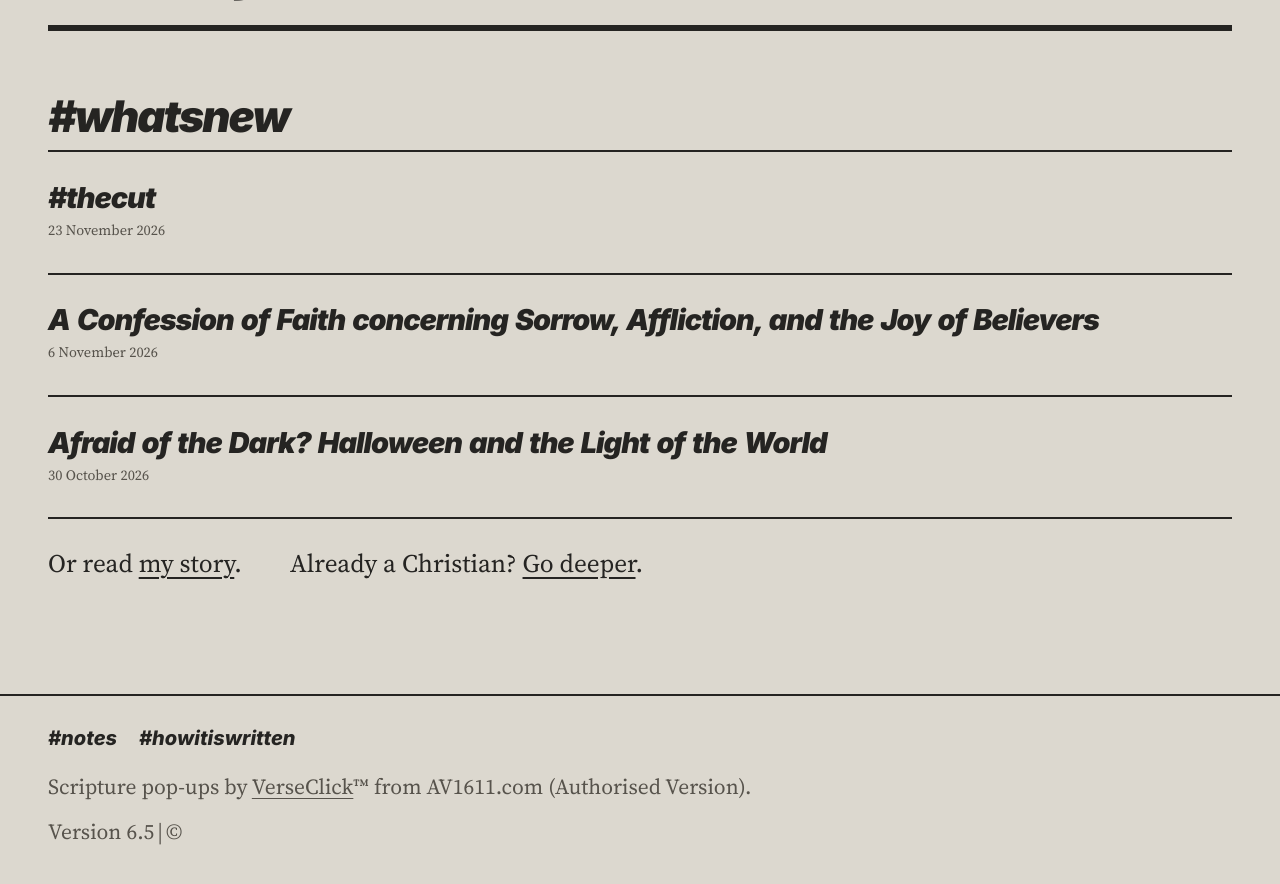
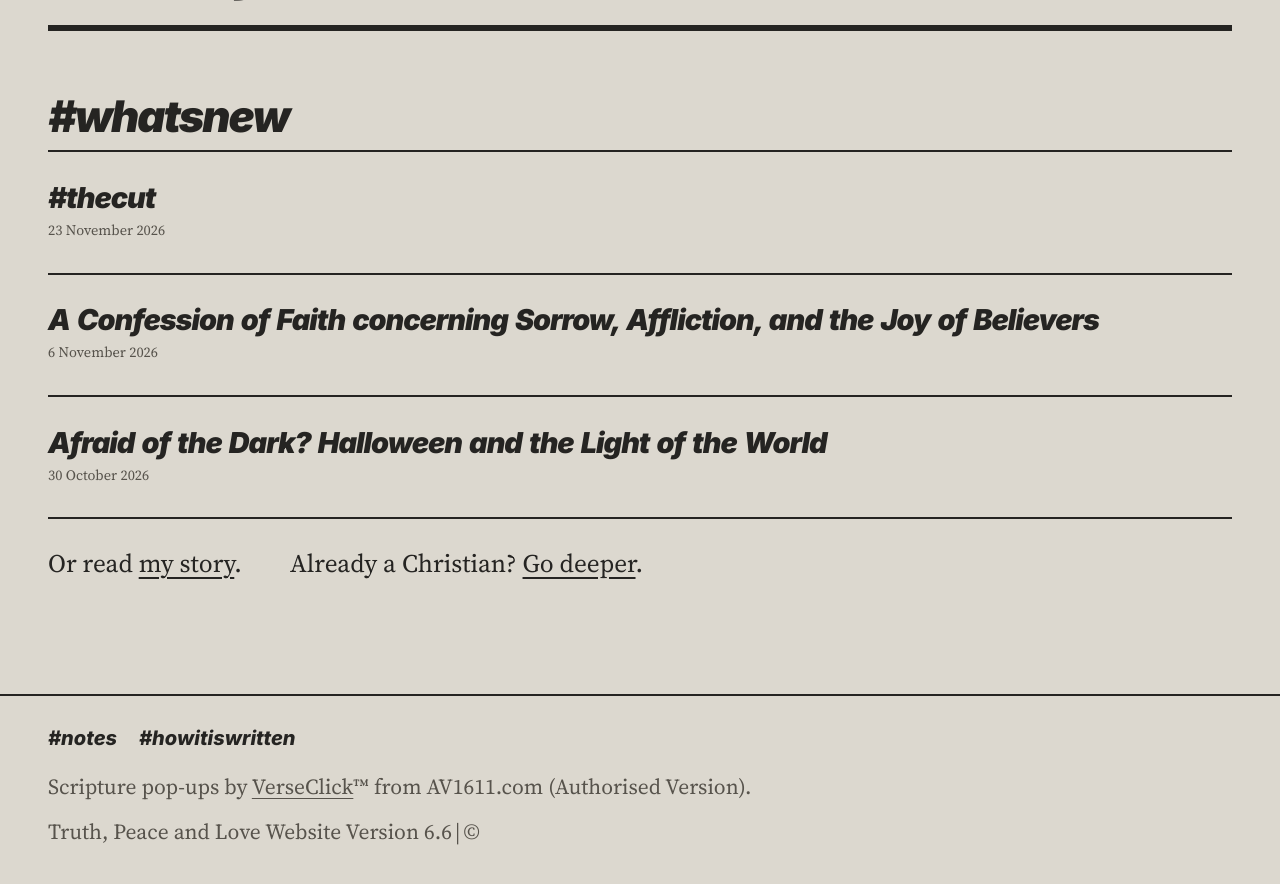
Before and after one commit to ForestWalkUK/truthpeaceandlove, a Jekyll site: the page built from index.md, in a window 1280 px wide and 900 px high, scrolled down 2388 px. Shown: the top 884 px of the window. Built offline with Jekyll 4.4.1, drawn with Linux system fonts in a browser that asks for light colours.

Commit message:
Name the website in the footer version line (v6.6)
The footer now reads "Truth, Peace and Love Website Version x.y | ©", so the number is not mistaken for the version of the Gospel text or other content above it.

Co-Authored-By: Claude Sonnet 5.5 <noreply@anthropic.com>

```diff
--- a/_config.yml
+++ b/_config.yml
@@ -3,7 +3,7 @@ lang: en-GB
 url: "https://truthpeace.love"
 baseurl: ""
 markdown: kramdown
-site_version: "6.5"
+site_version: "6.6"
 strapline: Found in Jesus Christ
 exclude:
   - README.md
--- a/_layouts/default.html
+++ b/_layouts/default.html
@@ -46,7 +46,7 @@
 {% if page.bible == "geneva" %}
 <p>Gospel text from <a href="https://ebible.org/">eBible.org</a>, public domain.</p>
 {% endif %}
-<p class="version">Version {{ site.site_version }}&thinsp;|&thinsp;<a class="copyright-link" href="{{ '/copyright/' | relative_url }}" aria-label="Copyright" title="Copyright">&copy;</a></p>
+<p class="version">Truth, Peace and Love Website Version {{ site.site_version }}&thinsp;|&thinsp;<a class="copyright-link" href="{{ '/copyright/' | relative_url }}" aria-label="Copyright" title="Copyright">&copy;</a></p>
 </footer>
 <script>
 /* Colours: light (default since v4.6) and dark. Each tap switches; the choice is remembered on this device.
```
Also changed, not shown: CLAUDE.md (+1 -1 lines), CHANGELOG.txt.
